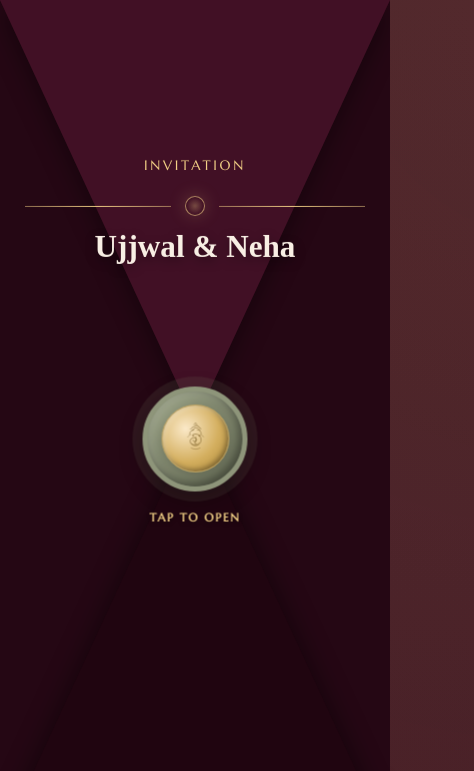
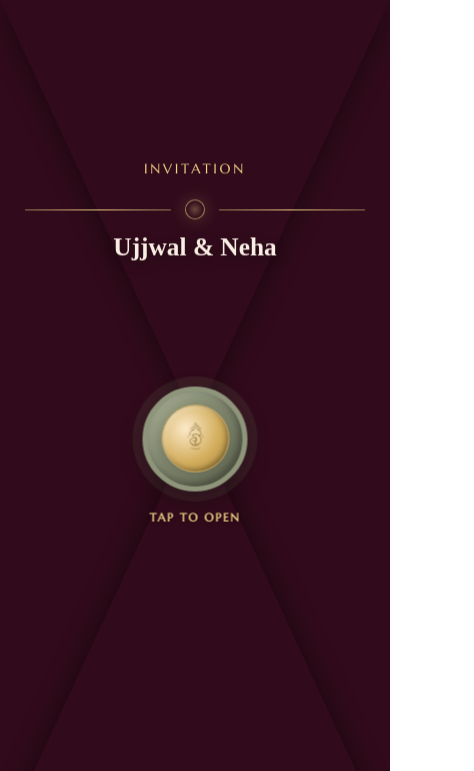
Before and after one commit to ujjwal112/ujjwal-neha_Wedding_Invitation, a plain HTML site: page index.html in a window 390 px wide. Shown: the top 771 px of the page, 474 px wide, since content can reach past the window. Drawn offline with nearby package versions, Linux system fonts and the light colour scheme; a web font is replaced by a local one.

Commit message:
Optimize mobile layout and uniform envelope background

```diff
--- a/style.css
+++ b/style.css
@@ -29,6 +29,7 @@
 
 html {
   scroll-behavior: smooth;
+  overflow-x: hidden;
 }
 
 body {
@@ -1380,6 +1381,11 @@ button {
     font-size: 0.92rem;
   }
 
+  .hero__title {
+    font-size: clamp(2rem, 8vw, 3rem);
+    margin: 1rem 0 1.2rem;
+  }
+
   .hero__subtitle {
     font-size: 0.98rem;
   }
@@ -1497,7 +1503,7 @@ button {
 .envelope__left {
   width: 100%;
   height: 100%;
-  background: #250714; /* Original very dark plum */
+  background: #310b1b; /* Solid maroon paper */
   clip-path: polygon(0 0, 50% 50%, 0 100%);
   border-right: 1px solid rgba(244, 210, 135, 0.12);
 }
@@ -1520,7 +1526,7 @@ button {
 .envelope__right {
   width: 100%;
   height: 100%;
-  background: #250714; /* Original very dark plum */
+  background: #310b1b; /* Solid maroon paper */
   clip-path: polygon(100% 0, 50% 50%, 100% 100%);
   border-left: 1px solid rgba(244, 210, 135, 0.12);
 }
@@ -1543,7 +1549,7 @@ button {
 .envelope__bottom {
   width: 100%;
   height: 100%;
-  background: #200510; /* Slightly darker to contrast creases */
+  background: #310b1b; /* Solid maroon paper */
   clip-path: polygon(0 100%, 50% 50%, 100% 100%);
   border-top: 1.5px solid rgba(244, 210, 135, 0.15);
 }
@@ -1567,7 +1573,7 @@ button {
 .envelope__flap {
   width: 100%;
   height: 100%;
-  background: #411025; /* Original lighter maroon top flap */
+  background: #310b1b; /* Solid maroon paper */
   clip-path: polygon(0 0, 50% 50%, 100% 0);
   border-bottom: 2px solid rgba(244, 210, 135, 0.2);
 }
@@ -1734,7 +1740,7 @@ body.is-locked {
 /* Mobile Envelope Responsiveness */
 @media (max-width: 560px) {
   .envelope__names {
-    font-size: clamp(1.6rem, 8vw, 2.2rem);
+    font-size: clamp(1.3rem, 6.5vw, 1.85rem);
   }
   .envelope__content {
     width: min(340px, calc(100vw - 2rem));
```
